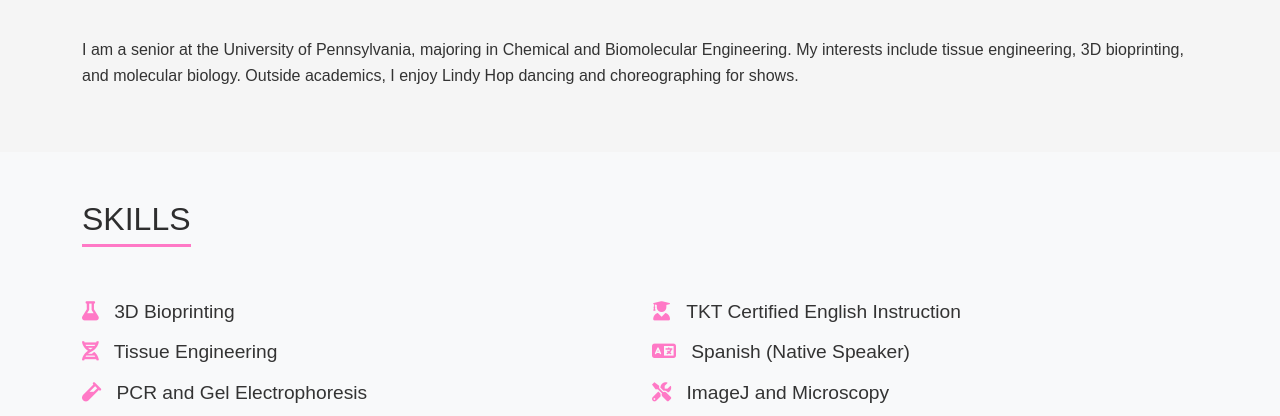
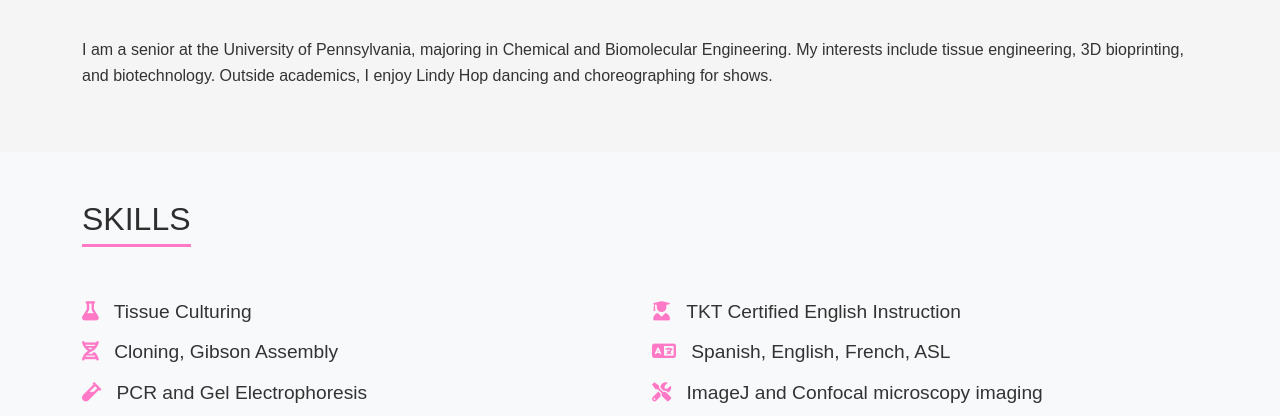
Before and after one commit to bpaulina25/Paulina-Bargallo, a plain HTML site: page index.html in a window 1280 px wide. Shown: the part 522-938 px from the top of the page. Drawn offline with nearby package versions, Linux system fonts and the light colour scheme.

Commit message:
Update index.html

```diff
--- a/index.html
+++ b/index.html
@@ -33,7 +33,7 @@
     <section id="about" class="container py-5">
         <h2>About Me</h2>
         <p>
-            I am a senior at the University of Pennsylvania, majoring in Chemical and Biomolecular Engineering. My interests include tissue engineering, 3D bioprinting, and molecular biology. Outside academics, I enjoy Lindy Hop dancing and choreographing for shows.
+            I am a senior at the University of Pennsylvania, majoring in Chemical and Biomolecular Engineering. My interests include tissue engineering, 3D bioprinting, and biotechnology. Outside academics, I enjoy Lindy Hop dancing and choreographing for shows.
         </p>
     </section>
 
@@ -44,8 +44,8 @@
             <div class="row">
                 <div class="col-md-6">
                     <ul>
-                        <li><i class="fas fa-flask"></i> 3D Bioprinting</li>
-                        <li><i class="fas fa-dna"></i> Tissue Engineering</li>
+                        <li><i class="fas fa-flask"></i> Tissue Culturing</li>
+                        <li><i class="fas fa-dna"></i> Cloning, Gibson Assembly</li>
                         <li><i class="fas fa-vial"></i> PCR and Gel Electrophoresis</li>
                         <li><i class="fas fa-laptop-code"></i> MATLAB and Python</li>
                     </ul>
@@ -53,8 +53,8 @@
                 <div class="col-md-6">
                     <ul>
                         <li><i class="fas fa-user-graduate"></i> TKT Certified English Instruction</li>
-                        <li><i class="fas fa-language"></i> Spanish (Native Speaker)</li>
-                        <li><i class="fas fa-tools"></i> ImageJ and Microscopy</li>
+                        <li><i class="fas fa-language"></i> Spanish, English, French, ASL</li>
+                        <li><i class="fas fa-tools"></i> ImageJ and Confocal microscopy imaging</li>
                         <li><i class="fas fa-project-diagram"></i> Project Management and Collaboration</li>
                     </ul>
                 </div>
```
